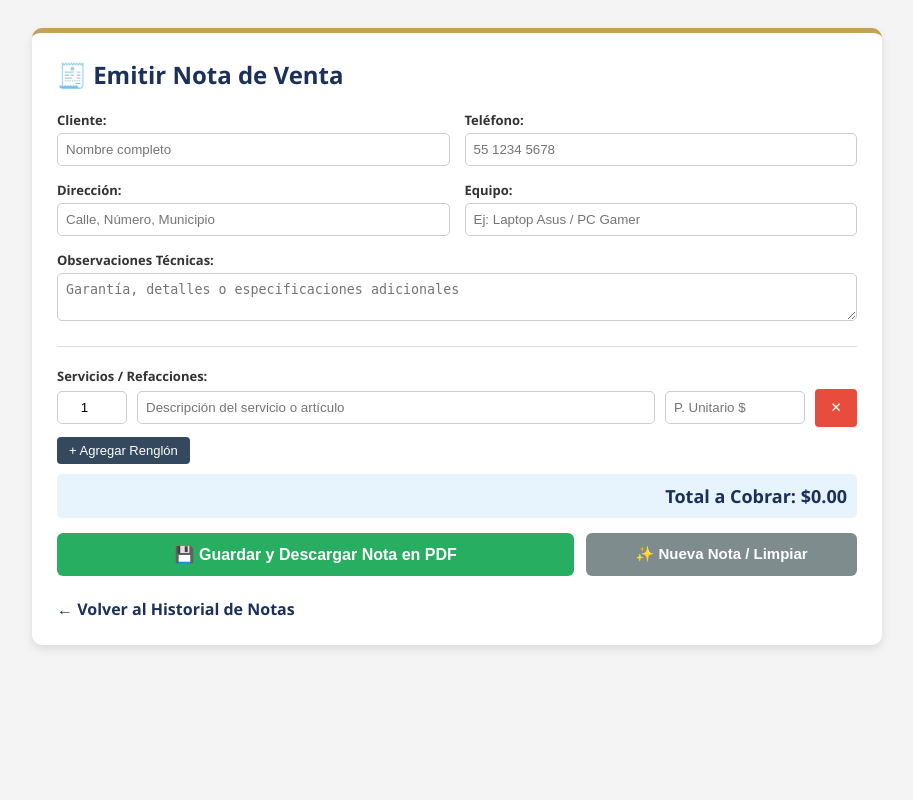
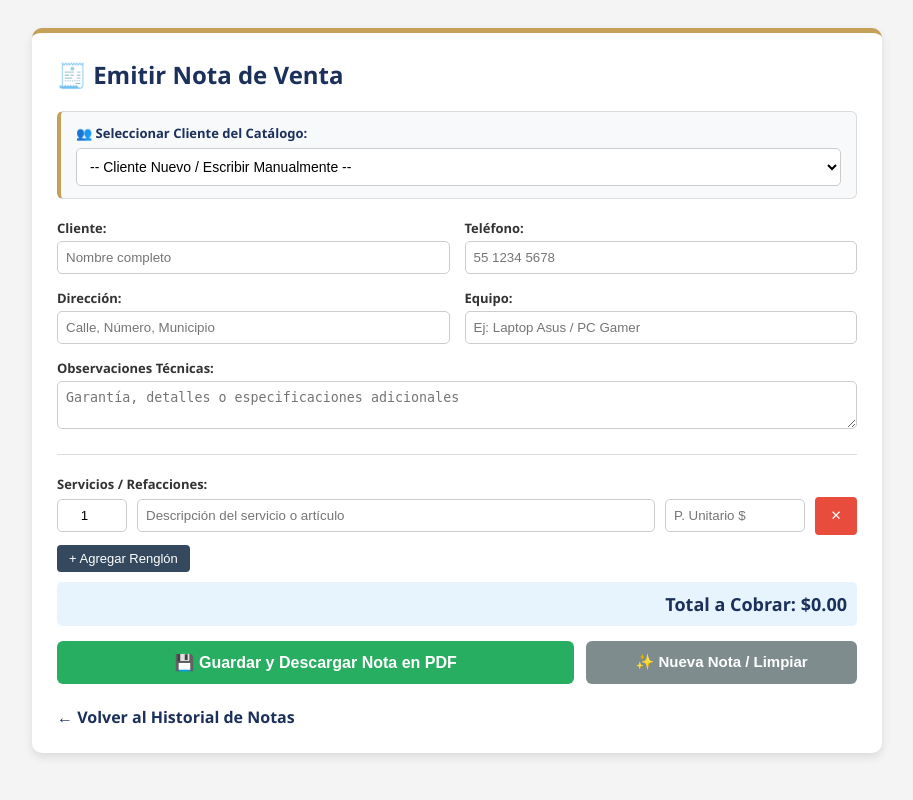
Before and after one commit to ArturoGtzRosas/servicio-gutierrez, a Flask app: page /crear_nota in a window 1280 px wide. Shown: the whole page, without its empty margins (183-1096 px from the left). Run offline with Flask 3, Linux system fonts and the light colour scheme; the visitor is signed in with stand-in values (Sample User, id 1); data comes from the database, SQL or seed files in the repository.

Commit message:
Agregar selector de catalogo de clientes con autocompletado en notas de venta

```diff
--- a/app.py
+++ b/app.py
@@ -754,7 +754,17 @@ def crear_nota():
         response.headers["Content-Disposition"] = f"inline; filename=Nota_{cliente.replace(' ', '_')}_{folio}.pdf"
         return response
 
-    return render_template('generar_nota.html')
+    db = get_db_connection()
+    clientes_registrados = db.execute("""
+        SELECT cliente, direccion, telefono
+        FROM notas_venta
+        WHERE cliente IS NOT NULL AND TRIM(cliente) != ''
+        GROUP BY cliente
+        ORDER BY id DESC
+    """).fetchall()
+    db.close()
+
+    return render_template('generar_nota.html', clientes_registrados=clientes_registrados)
 
 @app.route('/descargar_nota/<int:id>')
 def descargar_nota(id):
--- a/templates/generar_nota.html
+++ b/templates/generar_nota.html
@@ -53,6 +53,20 @@
 <div class="container">
     <h2>🧾 Emitir Nota de Venta</h2>
     <form method="POST">
+        <!-- Selector de Cliente del Catálogo -->
+        <div style="background: #f8f9fa; border: 1px solid #dcdcdc; border-left: 4px solid var(--oro); padding: 12px 15px; border-radius: 6px; margin-bottom: 20px;">
+            <label style="color: var(--azul); font-weight: bold; margin-bottom: 6px; display: block;">
+                👥 Seleccionar Cliente del Catálogo:
+            </label>
+            <select id="select_catalogo_clientes" onchange="autocompletarCliente(this)" style="width: 100%; padding: 9px; border: 1px solid #ccc; border-radius: 5px; font-size: 14px; background: white;">
+                <option value="" data-dir="" data-tel="">-- Cliente Nuevo / Escribir Manualmente --</option>
+                {% for cl in clientes_registrados %}
+                <option value="{{ cl.cliente }}" data-dir="{{ cl.direccion or '' }}" data-tel="{{ cl.telefono or '' }}">
+                    {{ cl.cliente }}{% if cl.telefono %} (Tel: {{ cl.telefono }}){% endif %}
+                </option>
+                {% endfor %}
+            </select>
+        </div>
         <div class="grid">
             <div>
                 <label>Cliente:</label>
@@ -145,7 +159,31 @@ function limpiarFormulario() {
             </div>
         `;
         calcularTotal();
+        const sel = document.getElementById('select_catalogo_clientes');
+        if (sel) sel.selectedIndex = 0;
         document.querySelector('input[name="cliente"]').focus();
+    }
+}
+
+function autocompletarCliente(select) {
+    const opcion = select.options[select.selectedIndex];
+    const nombre = select.value;
+    const direccion = opcion.getAttribute('data-dir') || '';
+    const telefono = opcion.getAttribute('data-tel') || '';
+
+    const inputCliente = document.querySelector('input[name="cliente"]');
+    const inputDireccion = document.querySelector('input[name="direccion"]');
+    const inputTelefono = document.querySelector('input[name="telefono"]');
+
+    if (nombre) {
+        inputCliente.value = nombre;
+        inputDireccion.value = direccion;
+        inputTelefono.value = telefono;
+    } else {
+        inputCliente.value = '';
+        inputDireccion.value = '';
+        inputTelefono.value = '';
+        inputCliente.focus();
     }
 }
 
```
